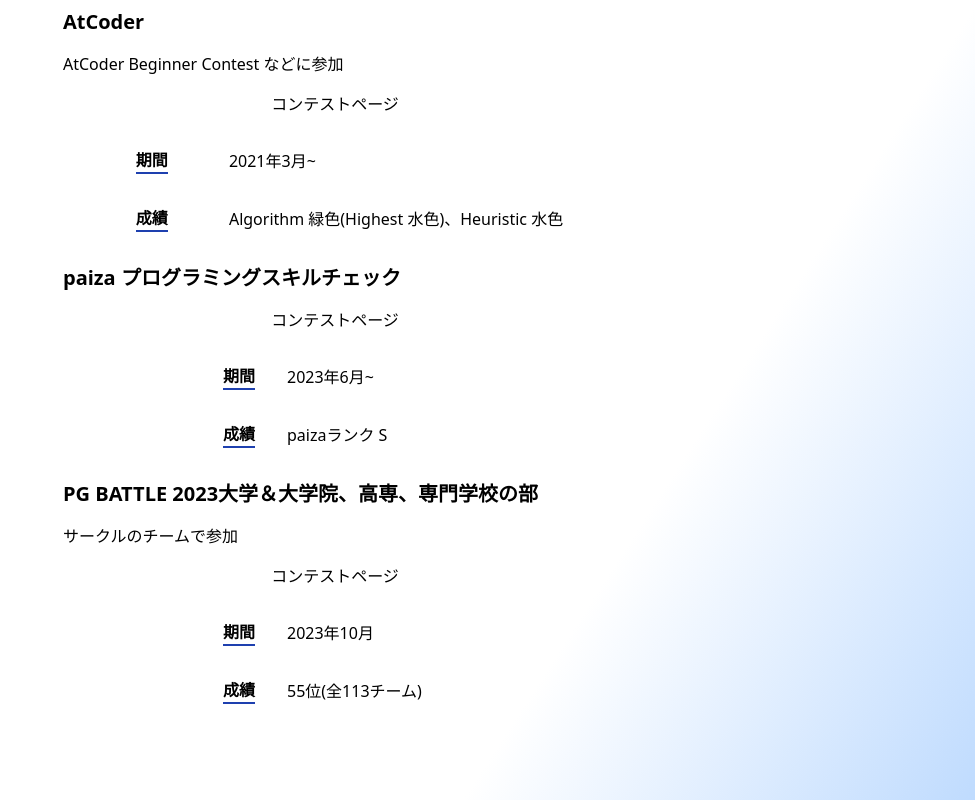
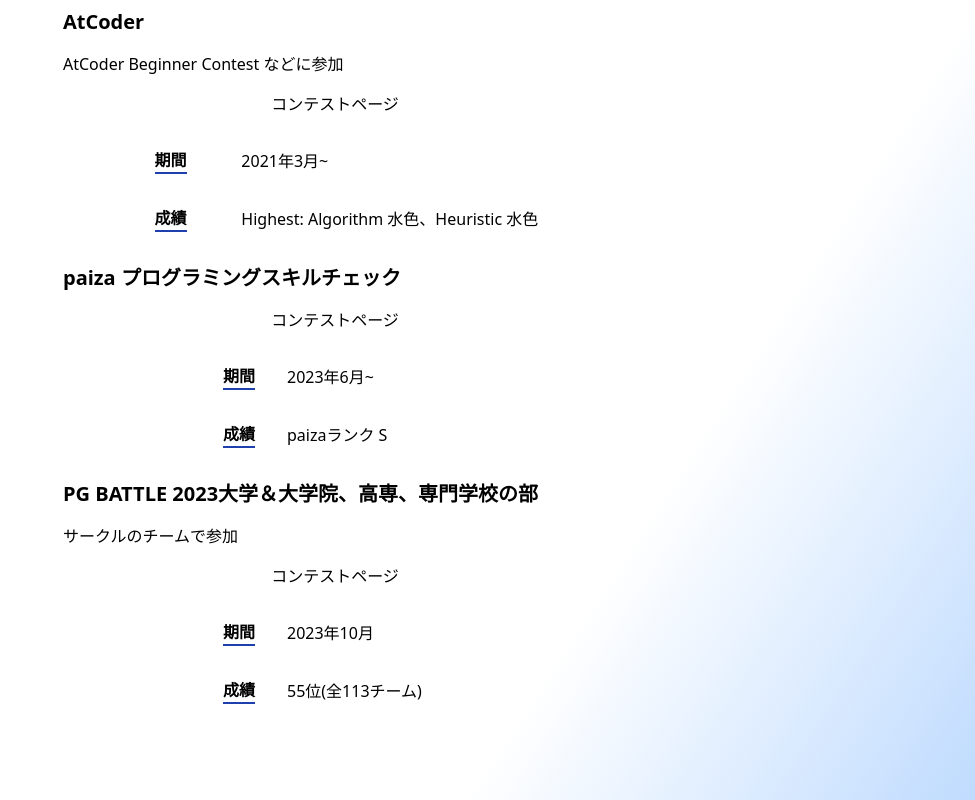
Before and after one commit to N-ha-1050/portfolio, a Next.js app: page /competitions in a window 1280 px wide. Shown: the part 1276-2076 px from the top of the page, without its empty margins (305-1280 px from the left). Built offline with nearby package versions, Linux system fonts and the light colour scheme.

Commit message:
🎨 atcoder の result の表記を変更

```diff
--- a/src/pages/competitions.tsx
+++ b/src/pages/competitions.tsx
@@ -45,7 +45,7 @@
         name: "AtCoder",
         link: "https://atcoder.jp",
         period: "2021年3月~",
-        result: "Algorithm 緑色(Highest 水色)、Heuristic 水色",
+        result: "Highest: Algorithm 水色、Heuristic 水色",
         description: "AtCoder Beginner Contest などに参加",
     },
     {
```
